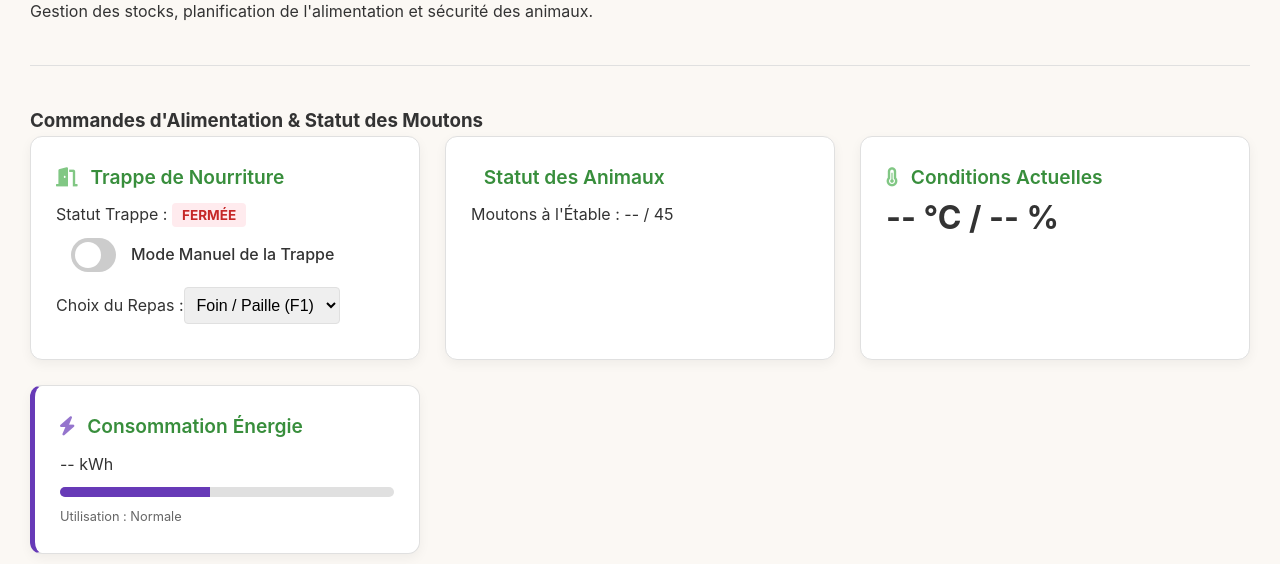
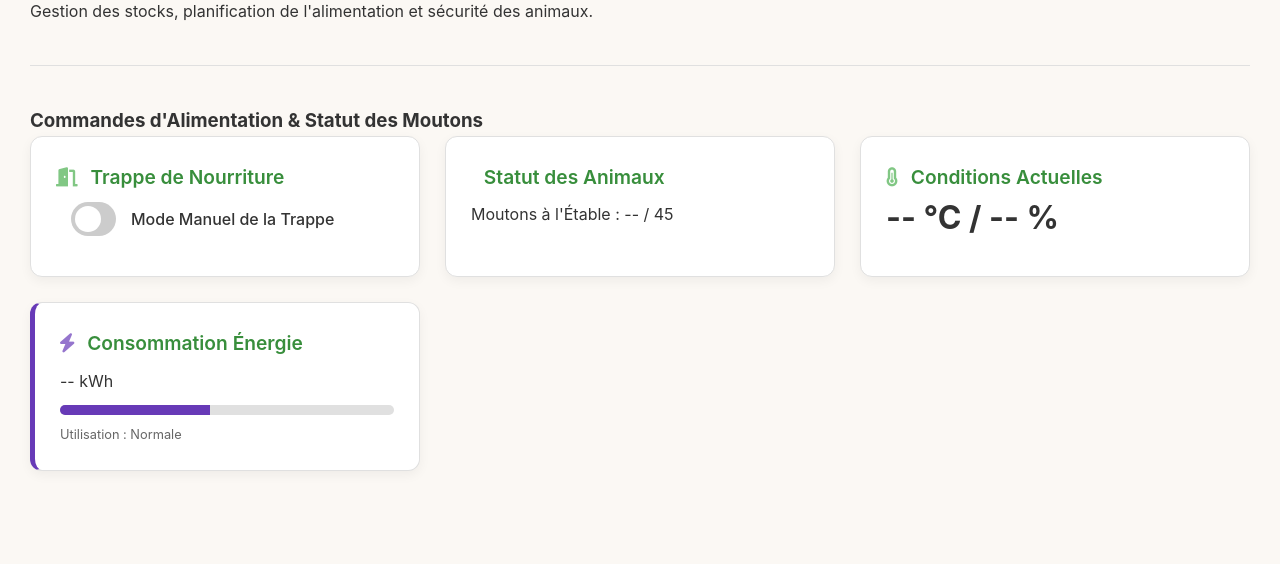
Before and after one commit to Kounakowitch/MiniFarm, a PHP site: page /ferme4.php in a window 1280 px wide. Shown: the part 193-757 px from the top of the page. Run offline with PHP 8.4, Linux system fonts and the light colour scheme; data that the repository does not hold is empty.

Commit message:
Bouton ferme 4

```diff
--- a/ferme4.php
+++ b/ferme4.php
@@ -40,7 +40,6 @@
 
             <div class="control-card control-gate">
                 <h4><i class="fas fa-door-open"></i> Trappe de Nourriture</h4>
-                <p>Statut Trappe : <span id="trap-status" class="status danger">Fermée</span></p>
 
                 <div class="toggle-container" style="margin-bottom: 15px;">
                     <label class="switch">
@@ -48,14 +47,6 @@
                         <span class="slider round"></span>
                     </label>
                     <span id="trap-mode-label">Mode Manuel de la Trappe</span>
-                </div>
-
-                <div class="toggle-container">
-                    <label for="food-choice">Choix du Repas :</label>
-                    <select id="food-choice">
-                        <option value="foin">Foin / Paille (F1)</option>
-                        <option value="legumes">Légumes (F3)</option>
-                    </select>
                 </div>
 
                 <p class="alert-message warning-text" id="feeding-alert-msg"><i class="fas fa-clock"></i> En attente du prochain cycle.</p>
```
